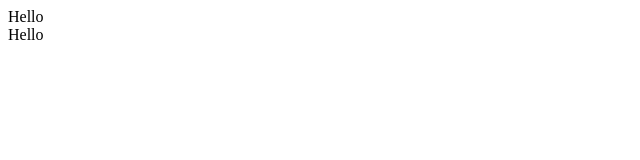
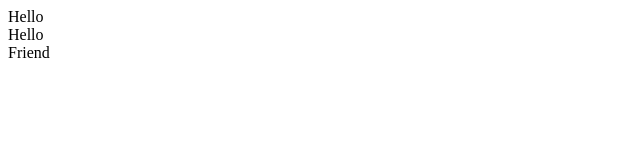
Before and after one commit to Alamin-1/Demo-repo, a plain HTML site: page index.html in a window 1280 px wide. Shown: the full height of the page, 0-640 px from the left. Drawn offline with Linux system fonts and the light colour scheme.

Commit message:
Update index.html

```diff
--- a/index.html
+++ b/index.html
@@ -1,2 +1,3 @@
 <div>Hello</div>
 <div>Hello</div>
+<div>Friend</div>
```
